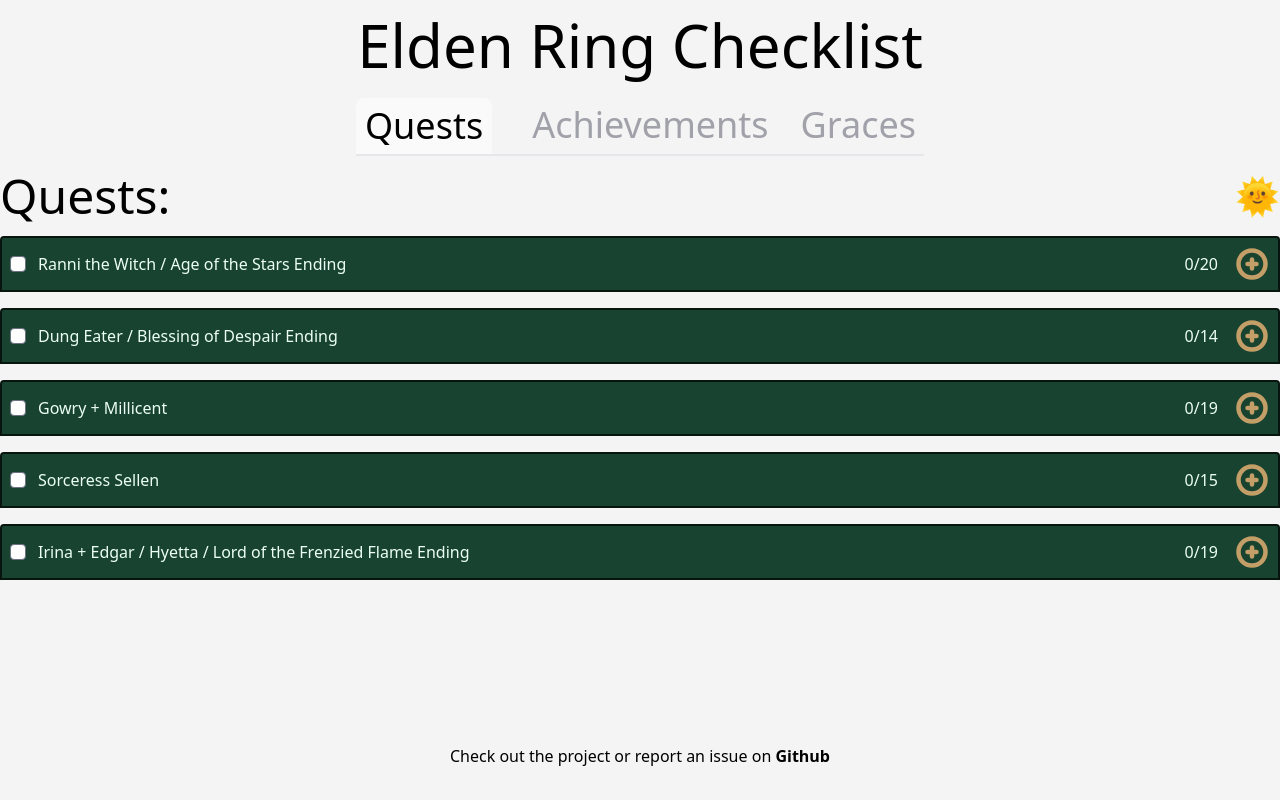
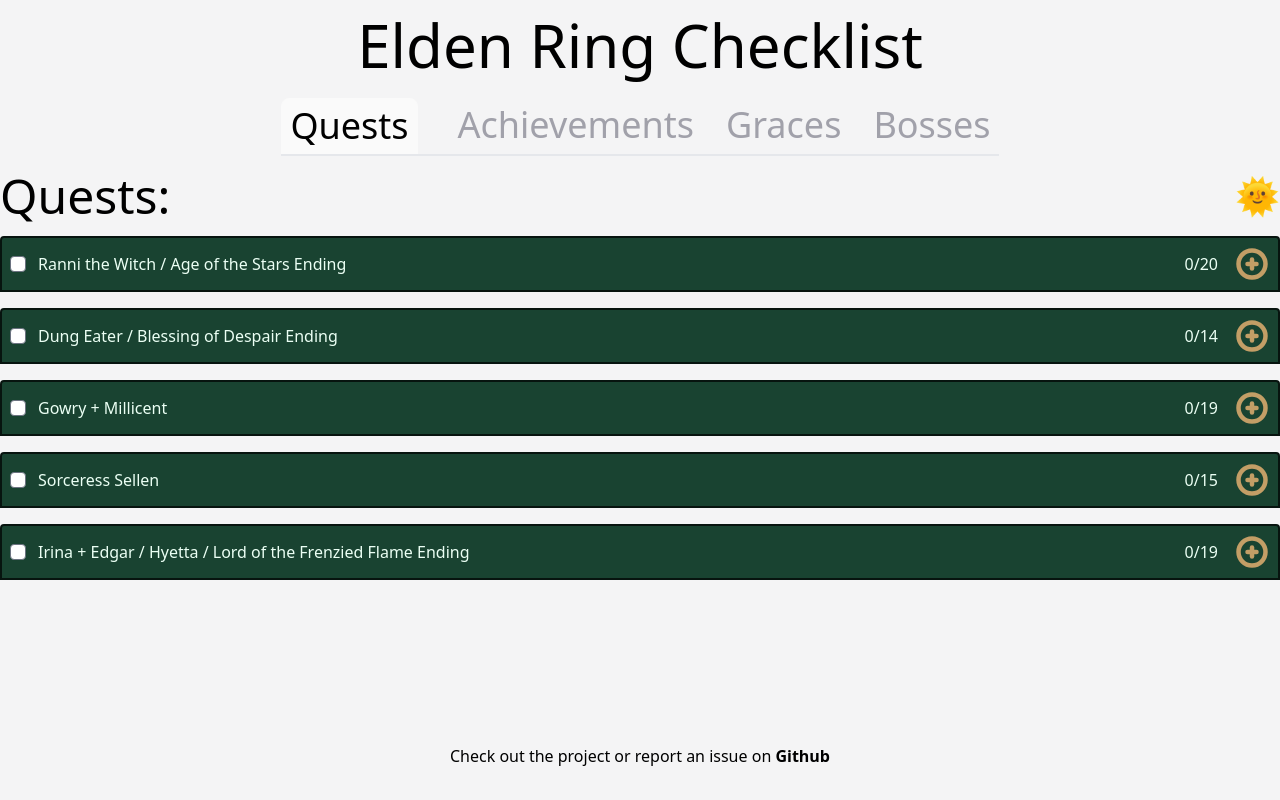
Before and after one commit to Gobluebro/Elden-Ring-Checklist, a Next.js app: page / in a window 1280 px wide. Built offline with nearby package versions, Linux system fonts and the light colour scheme.

Commit message:
Add bosses to index page

```diff
--- a/components/completeList.tsx
+++ b/components/completeList.tsx
@@ -1,4 +1,5 @@
 import { Achievements } from "../data/achievements";
+import { Bosses } from "../data/bosses";
 import { Graces } from "../data/graces";
 import { Quests } from "../data/quests";
 import { ListType, TabNames } from "../data/types";
@@ -12,12 +13,16 @@ const CompleteList = (props: Props) => {
   const { listName } = props;
 
   let dataArray: Array<ListType> = [];
+
+  //TODO: possibly make these enums and arrays into a key value pair and then just their data back based on the key enum?
   if (listName === TabNames.Quests) {
     dataArray = Quests;
   } else if (listName === TabNames.Achievements) {
     dataArray = Achievements;
   } else if (listName === TabNames.Graces) {
     dataArray = Graces;
+  } else if (listName === TabNames.Bosses) {
+    dataArray = Bosses;
   }
 
   return (
--- a/components/tabBar.tsx
+++ b/components/tabBar.tsx
@@ -13,6 +13,8 @@ const TabBar = (props: Props) => {
     "border rounded-t-lg bg-zinc-50 border-zinc-50 dark:bg-zinc-700 dark:border-zinc-700";
 
   const unfocusedTabStyles = "text-zinc-400";
+
+  //TODO: just use a loop to display these by each enum.
 
   return (
     <nav>
@@ -51,6 +53,17 @@ const TabBar = (props: Props) => {
               Graces
             </button>
           </h3>
+          <h3
+            className={`${
+              currentTab === TabNames.Bosses
+                ? focusedTabStyles
+                : unfocusedTabStyles
+            } px-2 ml-4`}
+          >
+            <button onClick={() => setCurrentTab(TabNames.Bosses)}>
+              Bosses
+            </button>
+          </h3>
         </div>
       </div>
     </nav>
--- a/data/types.ts
+++ b/data/types.ts
@@ -15,4 +15,5 @@ export enum TabNames {
   Quests,
   Achievements,
   Graces,
+  Bosses,
 }
```
